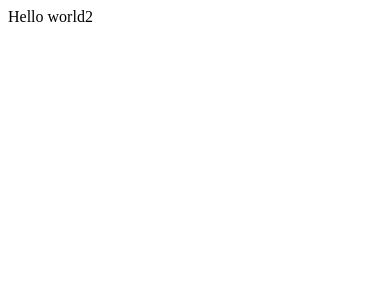
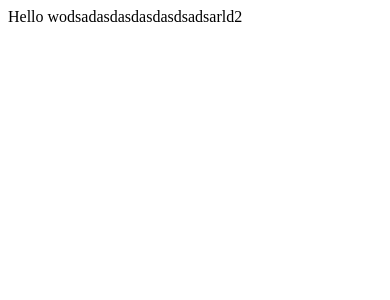
Before and after one commit to Elcan-Aliyev005/ci-cd-testing, a React (Vite) app: page / in a window 390 px wide. Shown: the top 300 px of the page. Built offline with nearby package versions, Linux system fonts and the light colour scheme.

Commit message:
always design first mobile

```diff
--- a/src/App.tsx
+++ b/src/App.tsx
@@ -9,7 +9,7 @@ const [state, setState]= useState<string>("")
 
 
 useEffect(()=>{
-  setState('Hello world2')
+  setState('Hello wodsadasdasdasdasdsadsarld2')
 },[])
 
 
```
Also changed, not shown: 1 other file (tests, documents, lock files or other folders).
